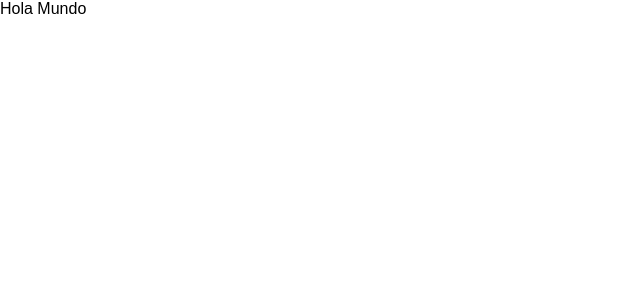
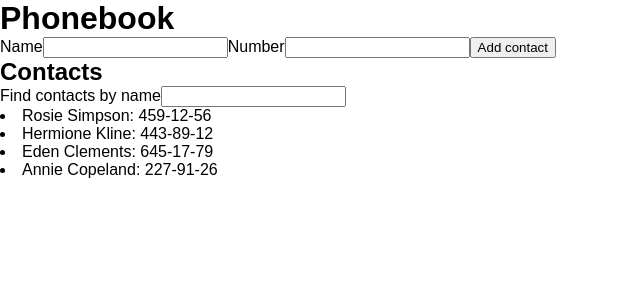
Before and after one commit to andysmokk/goit-react-hw-02-phonebook, a React (Create React App) app: page / in a window 1280 px wide. Shown: the top 300 px of the page, without its empty margins (0-640 px from the left). Built offline with nearby package versions, Linux system fonts and the light colour scheme.

Commit message:
add components

```diff
--- a/src/App.js
+++ b/src/App.js
@@ -1,7 +1,39 @@
-// import './App.css';
+import './App.css';
+import React, { Component } from 'react';
+import ContactForm from './components/ContactForm/ContactForm';
+import ContactList from './components/ContactList/ContactList';
+import Filter from './components/Filter/Filter';
 
-function App() {
-  return <div>Hola Mundo</div>;
+class App extends Component {
+  state = {
+    contacts: [
+      { id: 'id-1', name: 'Rosie Simpson', number: '459-12-56' },
+      { id: 'id-2', name: 'Hermione Kline', number: '443-89-12' },
+      { id: 'id-3', name: 'Eden Clements', number: '645-17-79' },
+      { id: 'id-4', name: 'Annie Copeland', number: '227-91-26' },
+    ],
+    filter: '',
+  };
+
+  formSubmitHandler = data => {
+    console.log(data);
+  };
+
+  changeFilter = e => {
+    this.setState({ filter: e.currentTarget.value });
+  };
+
+  render() {
+    return (
+      <div>
+        <h1>Phonebook</h1>
+        <ContactForm onSubmit={this.formSubmitHandler} />
+        <h2>Contacts</h2>
+        <Filter value={this.state.filter} onChange={this.changeFilter} />
+        <ContactList contacts={this.state.contacts} />
+      </div>
+    );
+  }
 }
 
 export default App;
--- /dev/null
+++ b/src/components/ContactForm/ContactForm.js
@@ -0,0 +1,67 @@
+import React, { Component } from 'react';
+import shortid from 'shortid';
+
+class ContactForm extends Component {
+  state = {
+    name: '',
+    number: '',
+  };
+
+  nameInputId = shortid.generate();
+  numberInputId = shortid.generate();
+
+  onFormChange = e => {
+    const { name, value } = e.currentTarget;
+
+    this.setState({
+      [name]: value,
+    });
+  };
+
+  onSubmitForm = e => {
+    e.preventDefault();
+
+    this.props.onSubmit(this.state);
+    this.resetForm();
+  };
+
+  resetForm = () => {
+    this.setState({ name: '', number: '' });
+  };
+
+  render() {
+    return (
+      <form onSubmit={this.onSubmitForm}>
+        <label htmlFor={this.nameInputId}>
+          Name
+          <input
+            type="text"
+            name="name"
+            value={this.state.name}
+            pattern="^[a-zA-Zа-яА-Я]+(([' -][a-zA-Zа-яА-Я ])?[a-zA-Zа-яА-Я]*)*$"
+            title="Имя может состоять только из букв, апострофа, тире и пробелов. Например Adrian, Jacob Mercer, Charles de Batz de Castelmore d'Artagnan и т. п."
+            required
+            onChange={this.onFormChange}
+            id={this.nameInputId}
+          />
+        </label>
+        <label htmlFor={this.numberInputId}>
+          Number
+          <input
+            type="tel"
+            name="number"
+            value={this.state.number}
+            pattern="\+?\d{1,4}?[-.\s]?\(?\d{1,3}?\)?[-.\s]?\d{1,4}[-.\s]?\d{1,4}[-.\s]?\d{1,9}"
+            title="Номер телефона должен состоять цифр и может содержать пробелы, тире, круглые скобки и может начинаться с +"
+            required
+            onChange={this.onFormChange}
+            id={this.numberInputId}
+          />
+        </label>
+        <button type="submit">Add contact</button>
+      </form>
+    );
+  }
+}
+
+export default ContactForm;
--- /dev/null
+++ b/src/components/ContactList/ContactList.js
@@ -0,0 +1,13 @@
+function ContactList({ contacts }) {
+  return (
+    <ul>
+      {contacts.map(({ id, name, number }) => (
+        <li key={id}>
+          {name}: {number}
+        </li>
+      ))}
+    </ul>
+  );
+}
+
+export default ContactList;
--- /dev/null
+++ b/src/components/Filter/Filter.js
@@ -0,0 +1,10 @@
+function Filter({ value, onChange }) {
+  return (
+    <label>
+      Find contacts by name
+      <input type="text" value={value} onChange={onChange}></input>
+    </label>
+  );
+}
+
+export default Filter;
--- a/src/index.css
+++ b/src/index.css
@@ -14,7 +14,7 @@
 }
 
 li {
-  list-style: none;
+  list-style: inside;
 }
 
 h1,
```
Also changed, not shown: src/index.js (+5 -5 lines).
